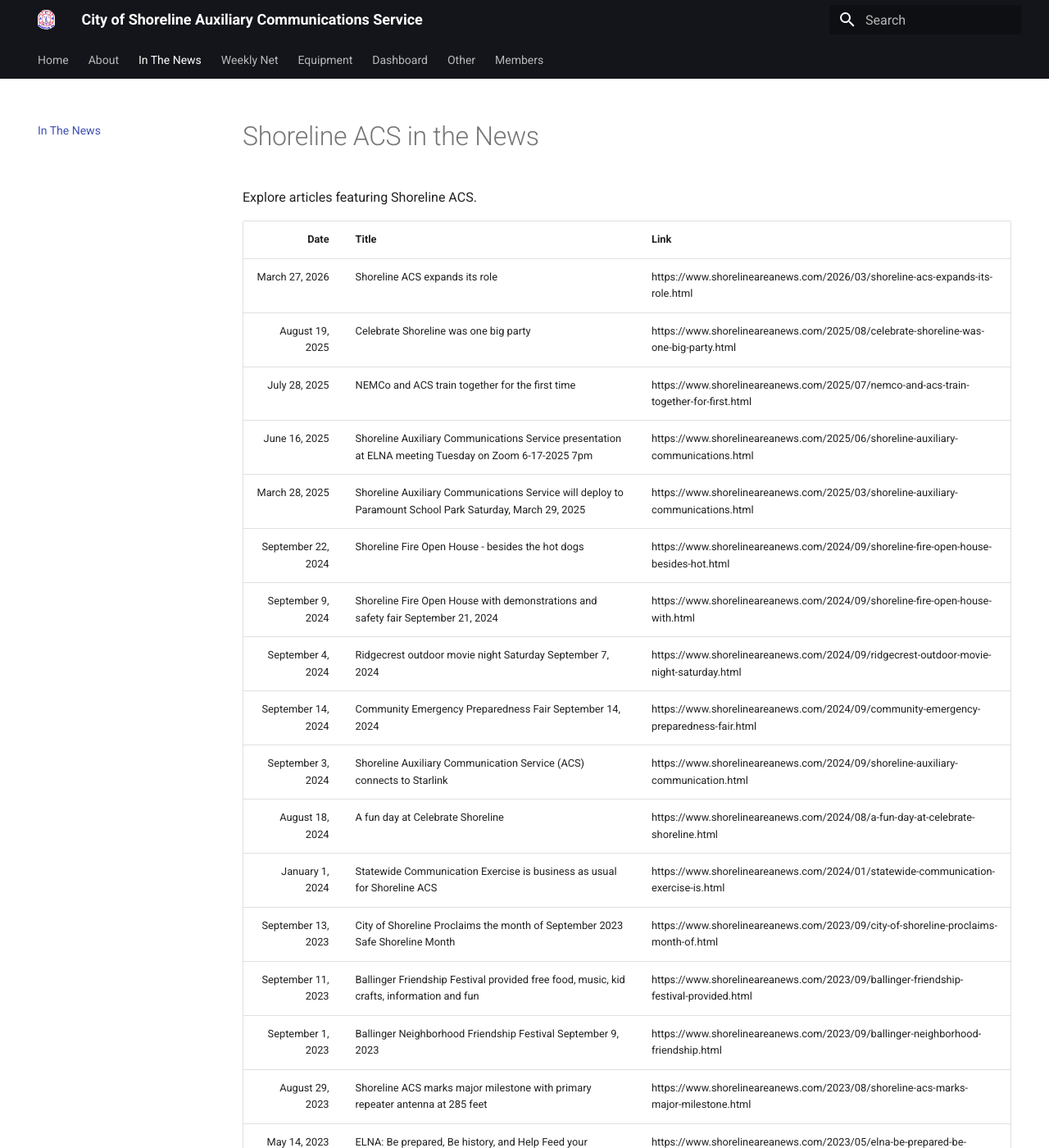
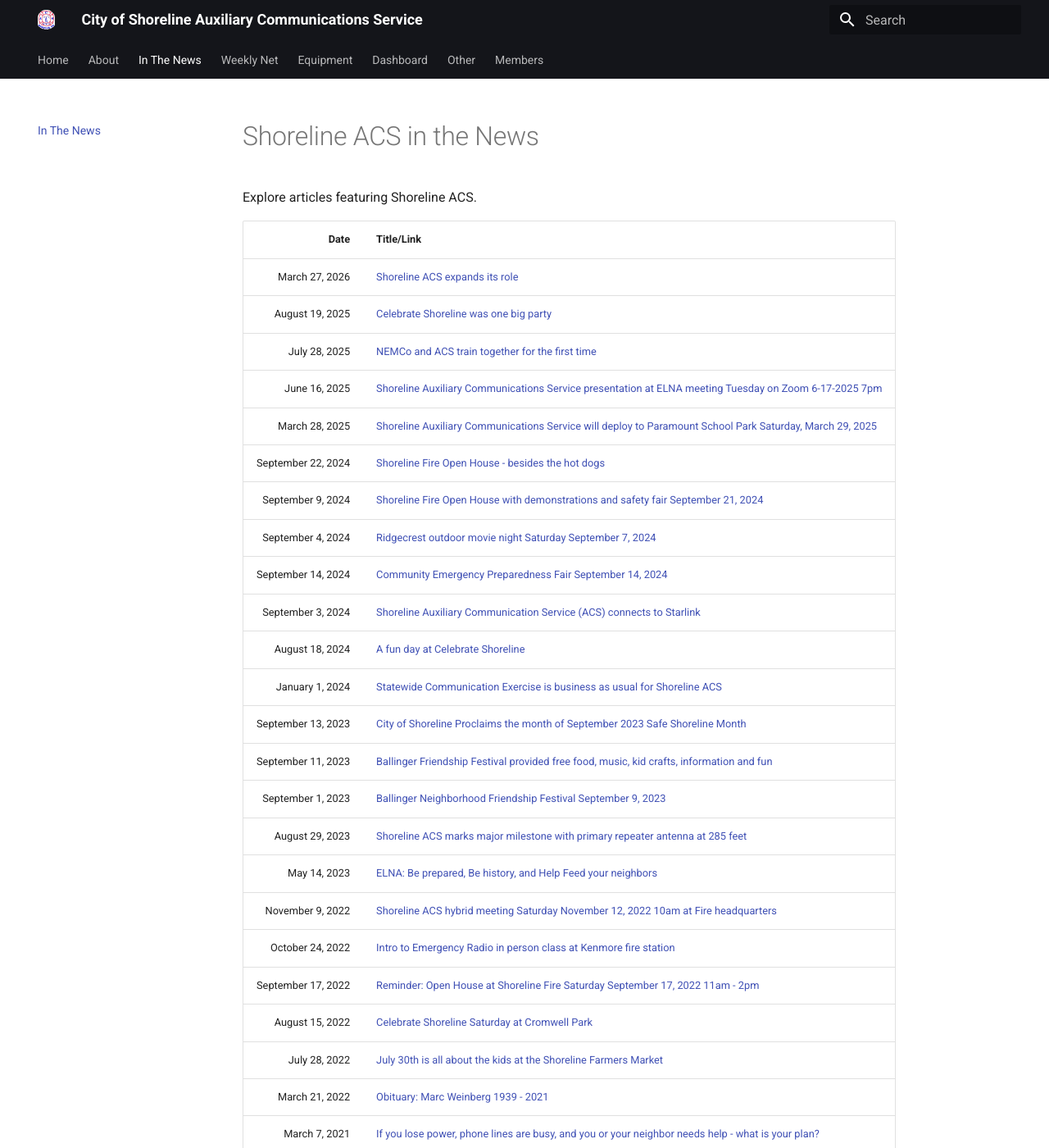
Before and after one commit to ShorelineACS/shorelineacs.github.io, an MkDocs documentation site: the page built from docs/news.md, in a window 1280 px wide and 1400 px high. Shown: the whole window at 82% size. Built offline with MkDocs 1.6.1 and Material for MkDocs 9.7.7, drawn with Linux system fonts in a browser that asks for light colours; some of the changed text lies outside the part shown.

```diff
--- a/docs/news.md
+++ b/docs/news.md
@@ -2,45 +2,45 @@
 
 Explore articles featuring Shoreline ACS.
 
-| Date | Title | Link |
-| --: | --- | --- |
-| March 27, 2026 | Shoreline ACS expands its role | https://www.shorelineareanews.com/2026/03/shoreline-acs-expands-its-role.html |
-| August 19, 2025 | Celebrate Shoreline was one big party | https://www.shorelineareanews.com/2025/08/celebrate-shoreline-was-one-big-party.html |
-| July 28, 2025 | NEMCo and ACS train together for the first time | https://www.shorelineareanews.com/2025/07/nemco-and-acs-train-together-for-first.html |
-| June 16, 2025 | Shoreline Auxiliary Communications Service presentation at ELNA meeting Tuesday on Zoom 6-17-2025 7pm | https://www.shorelineareanews.com/2025/06/shoreline-auxiliary-communications.html |
-| March 28, 2025 | Shoreline Auxiliary Communications Service will deploy to Paramount School Park Saturday, March 29, 2025 | https://www.shorelineareanews.com/2025/03/shoreline-auxiliary-communications.html |
-| September 22, 2024 | Shoreline Fire Open House - besides the hot dogs | https://www.shorelineareanews.com/2024/09/shoreline-fire-open-house-besides-hot.html |
-| September 9, 2024 | Shoreline Fire Open House with demonstrations and safety fair September 21, 2024 | https://www.shorelineareanews.com/2024/09/shoreline-fire-open-house-with.html |
-| September 4, 2024 | Ridgecrest outdoor movie night Saturday September 7, 2024 | https://www.shorelineareanews.com/2024/09/ridgecrest-outdoor-movie-night-saturday.html |
-| September 14, 2024 | Community Emergency Preparedness Fair September 14, 2024 | https://www.shorelineareanews.com/2024/09/community-emergency-preparedness-fair.html |
-| September 3, 2024 | Shoreline Auxiliary Communication Service (ACS) connects to Starlink | https://www.shorelineareanews.com/2024/09/shoreline-auxiliary-communication.html |
-| August 18, 2024 | A fun day at Celebrate Shoreline | https://www.shorelineareanews.com/2024/08/a-fun-day-at-celebrate-shoreline.html |
-| January 1, 2024 | Statewide Communication Exercise is business as usual for Shoreline ACS | https://www.shorelineareanews.com/2024/01/statewide-communication-exercise-is.html |
-| September 13, 2023 | City of Shoreline Proclaims the month of September 2023 Safe Shoreline Month | https://www.shorelineareanews.com/2023/09/city-of-shoreline-proclaims-month-of.html |
-| September 11, 2023 | Ballinger Friendship Festival provided free food, music, kid crafts, information and fun | https://www.shorelineareanews.com/2023/09/ballinger-friendship-festival-provided.html |
-| September 1, 2023 | Ballinger Neighborhood Friendship Festival September 9, 2023 | https://www.shorelineareanews.com/2023/09/ballinger-neighborhood-friendship.html |
-| August 29, 2023 | Shoreline ACS marks major milestone with primary repeater antenna at 285 feet | https://www.shorelineareanews.com/2023/08/shoreline-acs-marks-major-milestone.html |
-| May 14, 2023 | ELNA: Be prepared, Be history, and Help Feed your neighbors | https://www.shorelineareanews.com/2023/05/elna-be-prepared-be-history-and-help.html |
-| November 9, 2022 | Shoreline ACS hybrid meeting Saturday November 12, 2022 10am at Fire headquarters | https://www.shorelineareanews.com/2022/11/shoreline-acs-hybrid-meeting-saturday.html |
-| October 24, 2022 | Intro to Emergency Radio in person class at Kenmore fire station | https://www.shorelineareanews.com/2022/10/intro-to-emergency-radio-in-person.html |
-| September 17, 2022 | Reminder: Open House at Shoreline Fire Saturday September 17, 2022 11am - 2pm | https://www.shorelineareanews.com/2022/09/reminder-open-house-at-shoreline-fire.html |
-| August 15, 2022 | Celebrate Shoreline Saturday at Cromwell Park | https://www.shorelineareanews.com/2022/08/celebrate-shoreline-saturday-at.html
-| July 28, 2022 | July 30th is all about the kids at the Shoreline Farmers Market | https://www.shorelineareanews.com/2022/07/july-30th-is-all-about-kids-at.html |
-| March 21, 2022 | Obituary: Marc Weinberg 1939 - 2021 | https://www.shorelineareanews.com/2022/03/obituary-marc-weinberg-1939-2021.html |
-| March 7, 2021 | If you lose power, phone lines are busy, and you or your neighbor needs help - what is your plan? | https://www.shorelineareanews.com/2021/03/if-you-lose-power-phone-lines-are-busy.html |
-| January 20, 2019 | Hams - check in to Shoreline Auxiliary Communications Service net at 1930LT Monday | https://www.shorelineareanews.com/2019/01/hams-check-in-to-shoreline-auxiliary.html |
-| January 13, 2019 | Attention Hams (you know who you are): check in to service net on Mondays | https://www.shorelineareanews.com/2019/01/attention-hams-you-know-who-you-are.html |
-| June 21, 2016 | Cascadia Rising drill: Did You Survive the 9.5 Earthquake? | https://www.shorelineareanews.com/2016/06/cascadia-rising-drill-did-you-survive.html |
-| April 15, 2016 | City of Shoreline celebrates volunteers | https://www.shorelineareanews.com/2016/04/city-of-shoreline-celebrates-volunteers.html |
-| August 14, 2015 | Photos: Scenes from Jazz Walk | https://www.shorelineareanews.com/2015/08/photos-scenes-from-jazz-walk.html |
-| August 12, 2015 | Amateur radio license courses starting September 21 | https://www.shorelineareanews.com/2015/08/amateur-radio-license-courses-starting.html |
-| September 17, 2013 | September is “National Emergency Preparedness Month | https://www.shorelineareanews.com/2013/09/september-is-national-emergency.html |
-| March 4, 2013 | Services set for March 24 for Bob Phelps | https://www.shorelineareanews.com/2013/03/correction-services-set-for-march-24.html |
-| January 26, 2013 | Tribute to Bob Phelps | https://www.shorelineareanews.com/2013/01/tribute-to-bob-phelps.html |
-| January 7, 2013 | Bob Phelps, K7UW | https://www.shorelineareanews.com/2013/01/bob-phelps-k7uw.html |
-| May 10, 2012 | Lessons learned at Emergency Preparedness Fair | https://www.shorelineareanews.com/2012/05/lessons-learned-at-emergency.html |
-| June 24, 2011 | Shoreline Arts Festival, June 25-26, Shoreline Center | https://www.shorelineareanews.com/2011/06/shoreline-arts-festival-june-25-26_24.html |
-| June 24, 2011 | ACS Field Day - see Hams in operation at the Shoreline Arts Festival | https://www.shorelineareanews.com/2011/06/acs-field-day-see-hams-in-operation-at.html |
-| June 18, 2011 | What if the cell towers fall and the land lines overload? Talk to the Shoreline ACS | https://www.shorelineareanews.com/2011/06/what-if-cell-towers-fall-and-land-lines.html |
-| May 24, 2011 | Emergency Prep fair draws 350 residents | https://www.shorelineareanews.com/2011/05/emergency-prep-fair-draws-350-residents.html |
-| January 5, 2011 | Get Ready Shoreline - Martin Luther King Jr. National Day of Service | https://www.shorelineareanews.com/2011/01/get-ready-shoreline-martin-luther-king.html |
+| Date | Title/Link |
+| --: | --- |
+| March 27, 2026 | [Shoreline ACS expands its role](https://www.shorelineareanews.com/2026/03/shoreline-acs-expands-its-role.html)
+| August 19, 2025 | [Celebrate Shoreline was one big party](https://www.shorelineareanews.com/2025/08/celebrate-shoreline-was-one-big-party.html)
+| July 28, 2025 | [NEMCo and ACS train together for the first time](https://www.shorelineareanews.com/2025/07/nemco-and-acs-train-together-for-first.html)
+| June 16, 2025 | [Shoreline Auxiliary Communications Service presentation at ELNA meeting Tuesday on Zoom 6-17-2025 7pm](https://www.shorelineareanews.com/2025/06/shoreline-auxiliary-communications.html)
+| March 28, 2025 | [Shoreline Auxiliary Communications Service will deploy to Paramount School Park Saturday, March 29, 2025](https://www.shorelineareanews.com/2025/03/shoreline-auxiliary-communications.html)
+| September 22, 2024 | [Shoreline Fire Open House - besides the hot dogs](https://www.shorelineareanews.com/2024/09/shoreline-fire-open-house-besides-hot.html)
+| September 9, 2024 | [Shoreline Fire Open House with demonstrations and safety fair September 21, 2024](https://www.shorelineareanews.com/2024/09/shoreline-fire-open-house-with.html)
+| September 4, 2024 | [Ridgecrest outdoor movie night Saturday September 7, 2024](https://www.shorelineareanews.com/2024/09/ridgecrest-outdoor-movie-night-saturday.html)
+| September 14, 2024 | [Community Emergency Preparedness Fair September 14, 2024](https://www.shorelineareanews.com/2024/09/community-emergency-preparedness-fair.html)
+| September 3, 2024 | [Shoreline Auxiliary Communication Service (ACS) connects to Starlink](https://www.shorelineareanews.com/2024/09/shoreline-auxiliary-communication.html)
+| August 18, 2024 | [A fun day at Celebrate Shoreline](https://www.shorelineareanews.com/2024/08/a-fun-day-at-celebrate-shoreline.html)
+| January 1, 2024 | [Statewide Communication Exercise is business as usual for Shoreline ACS](https://www.shorelineareanews.com/2024/01/statewide-communication-exercise-is.html)
+| September 13, 2023 | [City of Shoreline Proclaims the month of September 2023 Safe Shoreline Month](https://www.shorelineareanews.com/2023/09/city-of-shoreline-proclaims-month-of.html)
+| September 11, 2023 | [Ballinger Friendship Festival provided free food, music, kid crafts, information and fun](https://www.shorelineareanews.com/2023/09/ballinger-friendship-festival-provided.html)
+| September 1, 2023 | [Ballinger Neighborhood Friendship Festival September 9, 2023](https://www.shorelineareanews.com/2023/09/ballinger-neighborhood-friendship.html)
+| August 29, 2023 | [Shoreline ACS marks major milestone with primary repeater antenna at 285 feet](https://www.shorelineareanews.com/2023/08/shoreline-acs-marks-major-milestone.html)
+| May 14, 2023 | [ELNA: Be prepared, Be history, and Help Feed your neighbors](https://www.shorelineareanews.com/2023/05/elna-be-prepared-be-history-and-help.html)
+| November 9, 2022 | [Shoreline ACS hybrid meeting Saturday November 12, 2022 10am at Fire headquarters](https://www.shorelineareanews.com/2022/11/shoreline-acs-hybrid-meeting-saturday.html)
+| October 24, 2022 | [Intro to Emergency Radio in person class at Kenmore fire station](https://www.shorelineareanews.com/2022/10/intro-to-emergency-radio-in-person.html)
+| September 17, 2022 | [Reminder: Open House at Shoreline Fire Saturday September 17, 2022 11am - 2pm](https://www.shorelineareanews.com/2022/09/reminder-open-house-at-shoreline-fire.html)
+| August 15, 2022 | [Celebrate Shoreline Saturday at Cromwell Park](https://www.shorelineareanews.com/2022/08/celebrate-shoreline-saturday-at.html)
+| July 28, 2022 | [July 30th is all about the kids at the Shoreline Farmers Market](https://www.shorelineareanews.com/2022/07/july-30th-is-all-about-kids-at.html)
+| March 21, 2022 | [Obituary: Marc Weinberg 1939 - 2021](https://www.shorelineareanews.com/2022/03/obituary-marc-weinberg-1939-2021.html)
+| March 7, 2021 | [If you lose power, phone lines are busy, and you or your neighbor needs help - what is your plan?](https://www.shorelineareanews.com/2021/03/if-you-lose-power-phone-lines-are-busy.html)
+| January 20, 2019 | [Hams - check in to Shoreline Auxiliary Communications Service net at 1930LT Monday](https://www.shorelineareanews.com/2019/01/hams-check-in-to-shoreline-auxiliary.html)
+| January 13, 2019 | [Attention Hams (you know who you are): check in to service net on Mondays](https://www.shorelineareanews.com/2019/01/attention-hams-you-know-who-you-are.html)
+| June 21, 2016 | [Cascadia Rising drill: Did You Survive the 9.5 Earthquake?](https://www.shorelineareanews.com/2016/06/cascadia-rising-drill-did-you-survive.html)
+| April 15, 2016 | [City of Shoreline celebrates volunteers](https://www.shorelineareanews.com/2016/04/city-of-shoreline-celebrates-volunteers.html)
+| August 14, 2015 | [Photos: Scenes from Jazz Walk](https://www.shorelineareanews.com/2015/08/photos-scenes-from-jazz-walk.html)
+| August 12, 2015 | [Amateur radio license courses starting September 21](https://www.shorelineareanews.com/2015/08/amateur-radio-license-courses-starting.html)
+| September 17, 2013 | [September is “National Emergency Preparedness Month](https://www.shorelineareanews.com/2013/09/september-is-national-emergency.html)
+| March 4, 2013 | [Services set for March 24 for Bob Phelps](https://www.shorelineareanews.com/2013/03/correction-services-set-for-march-24.html)
+| January 26, 2013 | [Tribute to Bob Phelps](https://www.shorelineareanews.com/2013/01/tribute-to-bob-phelps.html)
+| January 7, 2013 | [Bob Phelps, K7UW](https://www.shorelineareanews.com/2013/01/bob-phelps-k7uw.html)
+| May 10, 2012 | [Lessons learned at Emergency Preparedness Fair](https://www.shorelineareanews.com/2012/05/lessons-learned-at-emergency.html)
+| June 24, 2011 | [Shoreline Arts Festival, June 25-26, Shoreline Center](https://www.shorelineareanews.com/2011/06/shoreline-arts-festival-june-25-26_24.html)
+| June 24, 2011 | [ACS Field Day - see Hams in operation at the Shoreline Arts Festival](https://www.shorelineareanews.com/2011/06/acs-field-day-see-hams-in-operation-at.html)
+| June 18, 2011 | [What if the cell towers fall and the land lines overload? Talk to the Shoreline ACS](https://www.shorelineareanews.com/2011/06/what-if-cell-towers-fall-and-land-lines.html)
+| May 24, 2011 | [Emergency Prep fair draws 350 residents](https://www.shorelineareanews.com/2011/05/emergency-prep-fair-draws-350-residents.html)
+| January 5, 2011 | [Get Ready Shoreline - Martin Luther King Jr. National Day of Service](https://www.shorelineareanews.com/2011/01/get-ready-shoreline-martin-luther-king.html)
```
